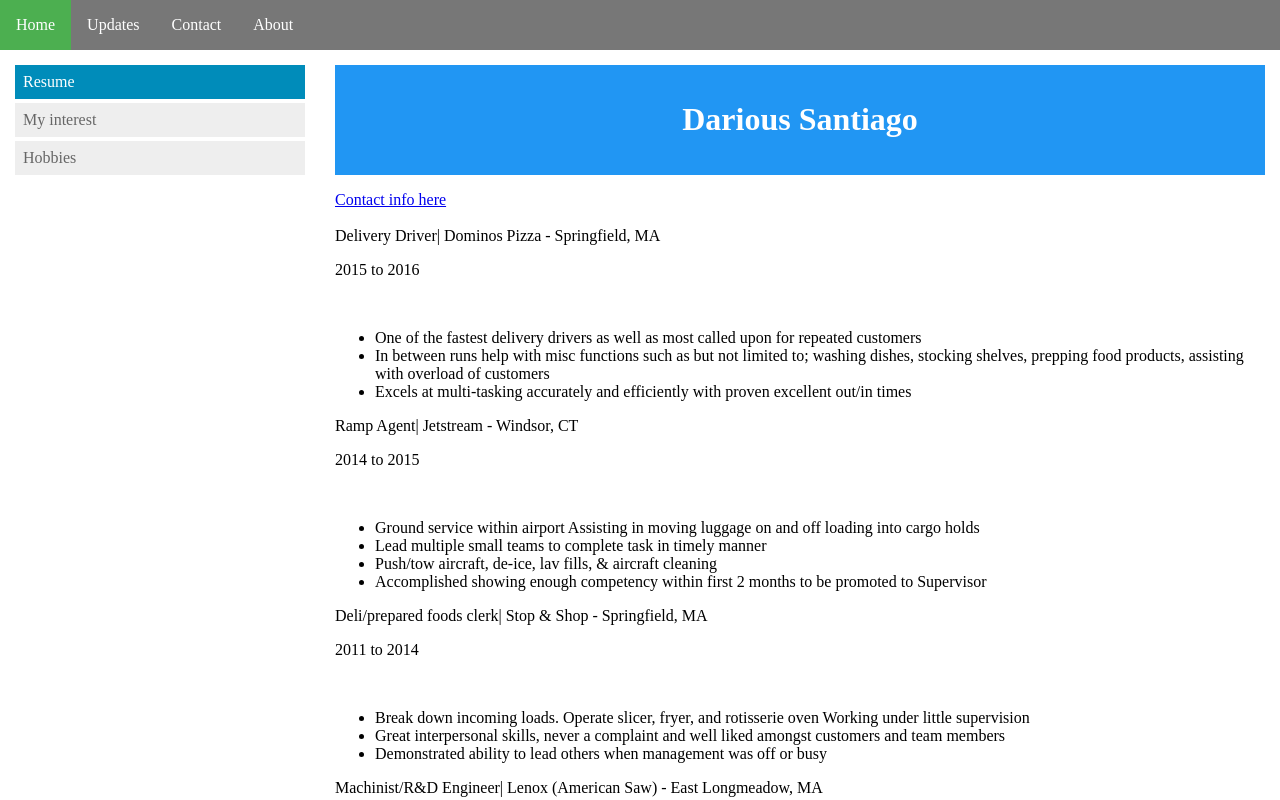
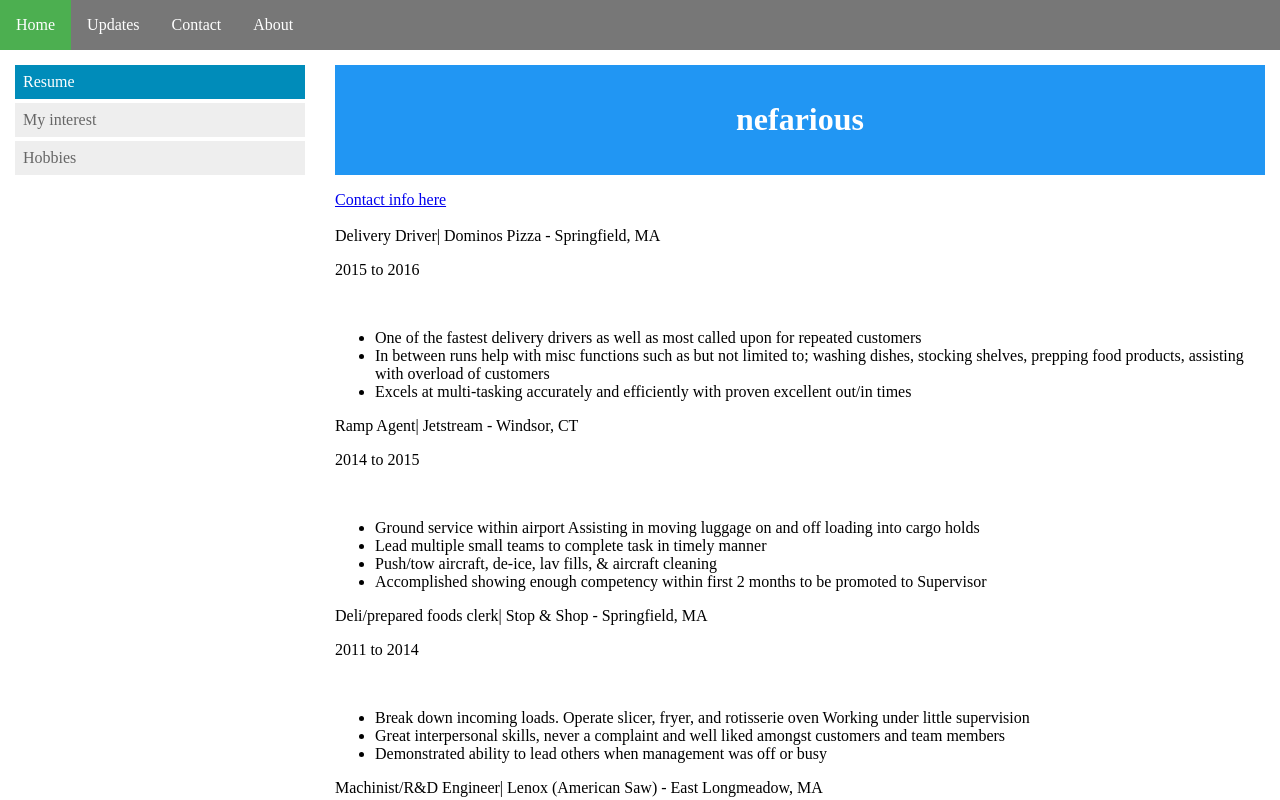
Before and after one commit to Auncez/REZhtml, a plain HTML site: page resumepage.html in a window 1280 px wide. Shown: the top 800 px of the page. Drawn offline with Linux system fonts and the light colour scheme.

Commit message:
Update resumepage.html

```diff
--- a/resumepage.html
+++ b/resumepage.html
@@ -47,9 +47,9 @@
 
   <div class="column content">
     <div class="header">
-      <h1>Darious Santiago</h1>
+      <h1>nefarious</h1>
     </div>
-    <p><a href="javascript:alert('Darious Santiago | (413)-333-3333');">Contact info here</a>
+    <p><a href="javascript:alert('nefarious | (413)-333-3333');">Contact info here</a>
 
 <br><br>
 
```
